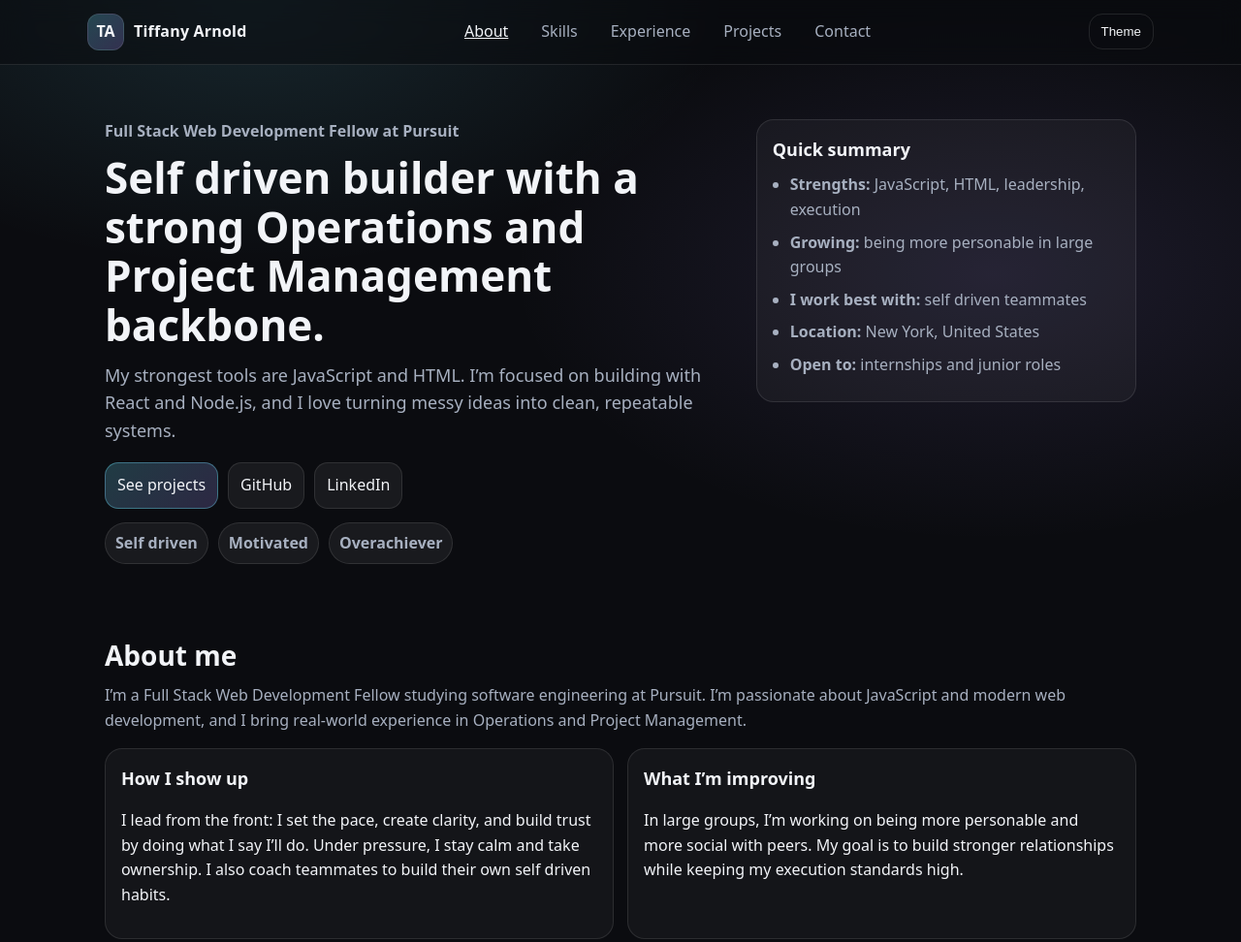
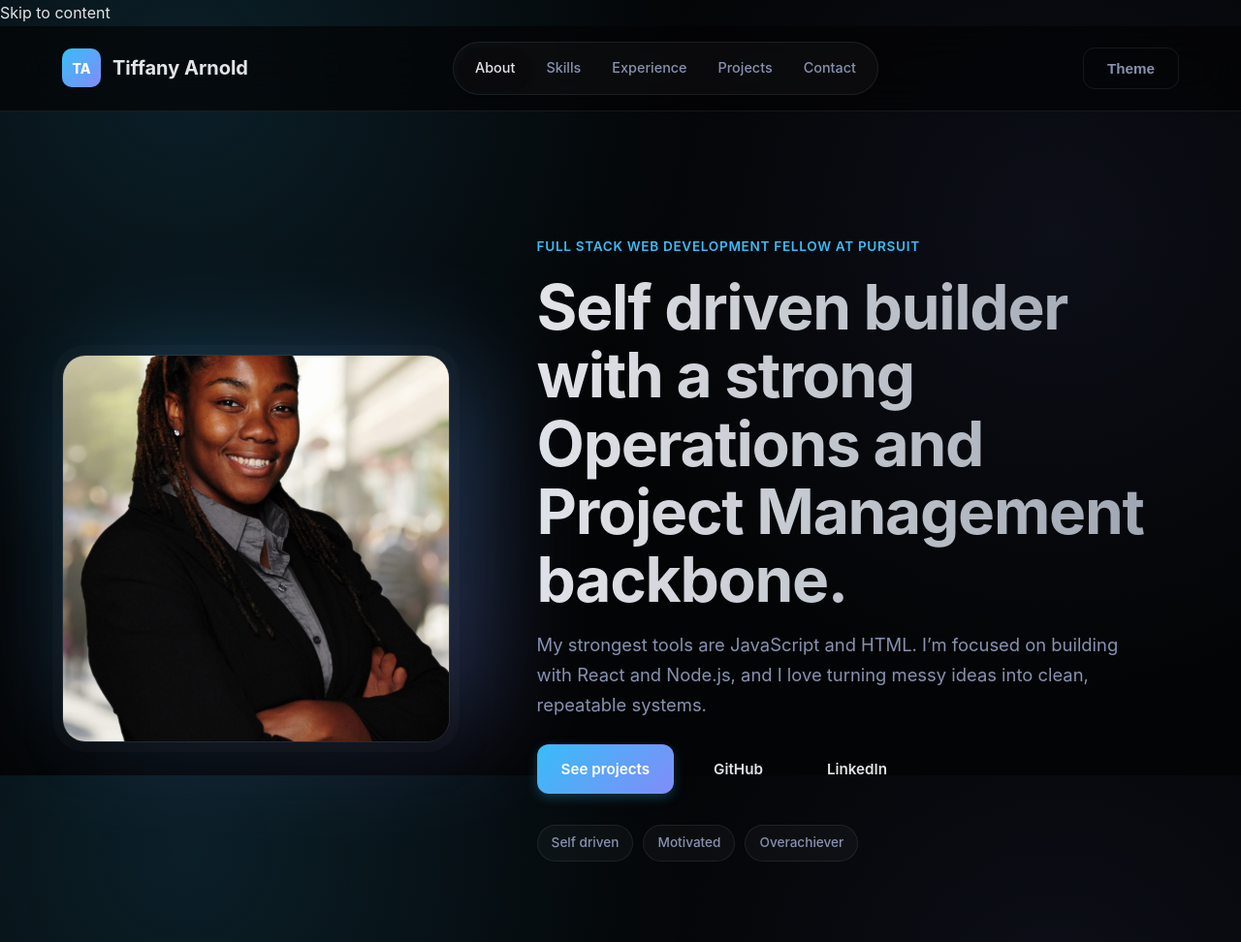
Before and after one commit to tiffanyarnold/tiffanyarnold.github.io, a plain HTML site: page index.html in a window 1280 px wide. Shown: the top 972 px of the page at 97% size. Drawn offline with Linux system fonts and the light colour scheme.

Commit message:
Update UI with premium design and add profile picture

```diff
--- a/index.html
+++ b/index.html
@@ -1,13 +1,12 @@
 <!doctype html>
 <html lang="en">
+
 <head>
   <meta charset="UTF-8" />
   <meta name="viewport" content="width=device-width, initial-scale=1" />
   <title>Tiffany Arnold | Full Stack Web Developer</title>
-    <meta
-      name="description"
-      content="Tiffany Arnold is a Full Stack Web Development Fellow at Pursuit with strengths in JavaScript and HTML, and a background in Operations and Project Management."
-    />
+  <meta name="description"
+    content="Tiffany Arnold is a Full Stack Web Development Fellow at Pursuit with strengths in JavaScript and HTML, and a background in Operations and Project Management." />
   <link rel="stylesheet" href="styles.css" />
 </head>
 
@@ -38,7 +37,10 @@
   <main id="main">
     <section id="top" class="hero">
       <div class="container hero-grid">
-          <div>
+        <div class="hero-image-container">
+          <img src="profile.jpg" alt="Tiffany Arnold" class="hero-image" />
+        </div>
+        <div class="hero-content">
           <p class="eyebrow">Full Stack Web Development Fellow at Pursuit</p>
           <h1>Self driven builder with a strong Operations and Project Management backbone.</h1>
           <p class="lead">
@@ -49,7 +51,8 @@
           <div class="hero-actions">
             <a class="btn btn-primary" href="#projects">See projects</a>
             <a class="btn" href="https://github.com/tiffanyarnold" target="_blank" rel="noreferrer">GitHub</a>
-              <a class="btn" href="https://www.linkedin.com/in/tiffanyoarnold/" target="_blank" rel="noreferrer">LinkedIn</a>
+            <a class="btn" href="https://www.linkedin.com/in/tiffanyoarnold/" target="_blank"
+              rel="noreferrer">LinkedIn</a>
           </div>
 
           <div class="pill-row" aria-label="Brand traits">
@@ -58,17 +61,6 @@
             <span class="pill">Overachiever</span>
           </div>
         </div>
-
-          <aside class="card hero-card" aria-label="Quick summary">
-            <h2 class="card-title">Quick summary</h2>
-            <ul class="checklist">
-              <li><strong>Strengths:</strong> JavaScript, HTML, leadership, execution</li>
-              <li><strong>Growing:</strong> being more personable in large groups</li>
-              <li><strong>I work best with:</strong> self driven teammates</li>
-              <li><strong>Location:</strong> New York, United States</li>
-              <li><strong>Open to:</strong> internships and junior roles</li>
-            </ul>
-          </aside>
       </div>
     </section>
 
@@ -78,7 +70,8 @@
           <h2>About me</h2>
           <p class="muted">
             I’m a Full Stack Web Development Fellow studying software engineering at Pursuit. I’m passionate about
-              JavaScript and modern web development, and I bring real-world experience in Operations and Project Management.
+            JavaScript and modern web development, and I bring real-world experience in Operations and Project
+            Management.
           </p>
         </div>
 
@@ -87,7 +80,8 @@
             <h3 class="card-title">How I show up</h3>
             <p>
               I lead from the front: I set the pace, create clarity, and build trust by doing what I say I’ll do.
-                Under pressure, I stay calm and take ownership. I also coach teammates to build their own self driven habits.
+              Under pressure, I stay calm and take ownership. I also coach teammates to build their own self driven
+              habits.
             </p>
           </div>
 
@@ -164,9 +158,12 @@
           </div>
 
           <ul class="bullets">
-              <li>Enrolled in an intensive, Google funded software engineering fellowship with a 9% acceptance rate (out of 1,500+ applicants). Expected graduation: November 2025.</li>
-              <li>Hands-on experience with HTML, CSS, Java, Android SDK, REST APIs, Git, data structures, algorithms, and team workflows including pair programming and code reviews.</li>
-              <li>Building projects that highlight clean UI, strong JavaScript fundamentals, and practical problem solving.</li>
+            <li>Enrolled in an intensive, Google funded software engineering fellowship with a 9% acceptance rate (out
+              of 1,500+ applicants). Expected graduation: November 2025.</li>
+            <li>Hands-on experience with HTML, CSS, Java, Android SDK, REST APIs, Git, data structures, algorithms, and
+              team workflows including pair programming and code reviews.</li>
+            <li>Building projects that highlight clean UI, strong JavaScript fundamentals, and practical problem
+              solving.</li>
           </ul>
         </article>
       </div>
@@ -176,7 +173,8 @@
       <div class="container">
         <div class="section-head">
           <h2>Projects</h2>
-            <p class="muted">A few projects from my GitHub that show my foundations in JavaScript and the command line.</p>
+          <p class="muted">A few projects from my GitHub that show my foundations in JavaScript and the command line.
+          </p>
         </div>
 
         <div class="grid-3">
@@ -184,10 +182,12 @@
             <h3 class="card-title">Command Line Snowman</h3>
             <p class="muted">Terminal game built in JavaScript.</p>
             <p>
-                A command line version of Snowman (hangman style) focused on input handling, state tracking, and game flow.
+              A command line version of Snowman (hangman style) focused on input handling, state tracking, and game
+              flow.
             </p>
             <div class="project-actions">
-                <a class="btn btn-small" href="https://github.com/tiffanyarnold/FSW-CLI-Snowman" target="_blank" rel="noreferrer">Repo</a>
+              <a class="btn btn-small" href="https://github.com/tiffanyarnold/FSW-CLI-Snowman" target="_blank"
+                rel="noreferrer">Repo</a>
             </div>
           </article>
 
@@ -198,7 +198,8 @@
               A branching text adventure game that practices control flow, validation, and repeated decision points.
             </p>
             <div class="project-actions">
-                <a class="btn btn-small" href="https://github.com/tiffanyarnold/FSW-Text-Based-Adventure" target="_blank" rel="noreferrer">Repo</a>
+              <a class="btn btn-small" href="https://github.com/tiffanyarnold/FSW-Text-Based-Adventure" target="_blank"
+                rel="noreferrer">Repo</a>
             </div>
           </article>
 
@@ -206,10 +207,12 @@
             <h3 class="card-title">HTML Introduction Lab</h3>
             <p class="muted">HTML structure and page building practice.</p>
             <p>
-                A set of HTML exercises (pages, forms, headings, lists) that demonstrates strong fundamentals in semantic markup.
+              A set of HTML exercises (pages, forms, headings, lists) that demonstrates strong fundamentals in semantic
+              markup.
             </p>
             <div class="project-actions">
-                <a class="btn btn-small" href="https://github.com/tiffanyarnold/Pursuit-Core-Web-HTML-Introduction-Lab" target="_blank" rel="noreferrer">Repo</a>
+              <a class="btn btn-small" href="https://github.com/tiffanyarnold/Pursuit-Core-Web-HTML-Introduction-Lab"
+                target="_blank" rel="noreferrer">Repo</a>
             </div>
           </article>
         </div>
@@ -217,7 +220,8 @@
         <div class="callout">
           <p>
             Want to see more? Browse my full repo list on GitHub.
-              <a href="https://github.com/tiffanyarnold?tab=repositories" target="_blank" rel="noreferrer">View repositories</a>
+            <a href="https://github.com/tiffanyarnold?tab=repositories" target="_blank" rel="noreferrer">View
+              repositories</a>
           </p>
         </div>
       </div>
@@ -244,7 +248,8 @@
             <h3 class="card-title">Links</h3>
             <ul class="link-list">
               <li><a href="https://github.com/tiffanyarnold" target="_blank" rel="noreferrer">GitHub</a></li>
-                <li><a href="https://www.linkedin.com/in/tiffanyoarnold/" target="_blank" rel="noreferrer">LinkedIn</a></li>
+              <li><a href="https://www.linkedin.com/in/tiffanyoarnold/" target="_blank" rel="noreferrer">LinkedIn</a>
+              </li>
             </ul>
             <p class="muted">
               I’m especially interested in roles where I can combine engineering with operations thinking:
@@ -265,4 +270,5 @@
 
   <script src="script.js"></script>
 </body>
+
 </html>
--- a/styles.css
+++ b/styles.css
@@ -1,193 +1,462 @@
 :root {
-  --bg: #0b0c10;
-  --panel: #12141a;
-  --text: #f2f4f8;
-  --muted: #a7b0c0;
-  --border: rgba(255, 255, 255, 0.10);
-  --shadow: 0 10px 30px rgba(0, 0, 0, 0.35);
-  --accent: #6ee7ff;
-  --accent2: #a78bfa;
-  --radius: 18px;
-  --max: 1100px;
+  /* Premium Dark Theme */
+  --bg: #030405;
+  --panel: #0a0a0c;
+  --text: #e2e4e8;
+  --text-muted: #8892b0;
+  --border: rgba(255, 255, 255, 0.08);
+  --border-hover: rgba(255, 255, 255, 0.15);
+
+  /* Accents - Sophisticated Blue & Viol3t */
+  --accent-primary: #38bdf8;
+  --accent-secondary: #818cf8;
+  --accent-glow: rgba(56, 189, 248, 0.15);
+
+  --radius: 24px;
+  --radius-sm: 12px;
+  --max-w: 1200px;
+  --font-heading: "Inter", -apple-system, BlinkMacSystemFont, sans-serif;
+  --font-body: "Inter", -apple-system, BlinkMacSystemFont, "Segoe UI", Roboto, sans-serif;
+
+  --shadow-sm: 0 4px 6px -1px rgba(0, 0, 0, 0.3);
+  --shadow-lg: 0 20px 40px -5px rgba(0, 0, 0, 0.4);
 }
 
 [data-theme="light"] {
-  --bg: #fbfbfd;
-  --panel: #ffffff;
-  --text: #0b1020;
-  --muted: #49546a;
-  --border: rgba(0, 0, 0, 0.12);
-  --shadow: 0 10px 30px rgba(0, 0, 0, 0.10);
-  --accent: #0ea5e9;
-  --accent2: #7c3aed;
+  --bg: #ffffff;
+  --panel: #f3f4f6;
+  --text: #111827;
+  --text-muted: #4b5563;
+  --border: rgba(0, 0, 0, 0.08);
+  --border-hover: rgba(0, 0, 0, 0.15);
+  --accent-primary: #0284c7;
+  --accent-secondary: #6366f1;
+  --accent-glow: rgba(2, 132, 199, 0.1);
+  --shadow-sm: 0 4px 6px -1px rgba(0, 0, 0, 0.05);
+  --shadow-lg: 0 20px 40px -5px rgba(0, 0, 0, 0.1);
 }
 
-* { box-sizing: border-box; }
-html { scroll-behavior: smooth; }
+/* Reset & Base */
+*,
+*::before,
+*::after {
+  box-sizing: border-box;
+}
+
+html {
+  scroll-behavior: smooth;
+  -webkit-font-smoothing: antialiased;
+}
+
 body {
   margin: 0;
-  font-family: ui-sans-serif, system-ui, -apple-system, Segoe UI, Roboto, Helvetica, Arial;
-  background: radial-gradient(900px 500px at 20% 0%, rgba(110,231,255,0.12), transparent 55%),
-              radial-gradient(900px 500px at 80% 10%, rgba(167,139,250,0.12), transparent 55%),
-              var(--bg);
+  font-family: var(--font-body);
+  background-color: var(--bg);
+  background-image:
+    radial-gradient(circle at 15% 10%, var(--accent-glow), transparent 40%),
+    radial-gradient(circle at 85% 30%, rgba(129, 140, 248, 0.08), transparent 40%);
+  background-attachment: fixed;
   color: var(--text);
-  line-height: 1.6;
+  line-height: 1.7;
+  overflow-x: hidden;
 }
 
-a { color: inherit; text-decoration-color: rgba(110,231,255,0.6); }
-a:hover { text-decoration-color: rgba(110,231,255,1); }
-
-.container { max-width: var(--max); margin: 0 auto; padding: 0 18px; }
-
-.skip-link {
-  position: absolute; left: -999px; top: 10px;
-  background: var(--panel); border: 1px solid var(--border);
-  padding: 10px 12px; border-radius: 12px; z-index: 999;
-}
-.skip-link:focus { left: 12px; }
-
-.site-header {
-  position: sticky; top: 0; z-index: 50;
-  backdrop-filter: blur(12px);
-  background: rgba(10, 11, 15, 0.55);
-  border-bottom: 1px solid var(--border);
-}
-[data-theme="light"] .site-header { background: rgba(255,255,255,0.75); }
-
-.header-inner {
-  display: flex; align-items: center; justify-content: space-between;
-  gap: 12px; padding: 12px 0;
+/* Typography */
+h1,
+h2,
+h3,
+h4 {
+  font-family: var(--font-heading);
+  font-weight: 700;
+  line-height: 1.1;
+  margin: 0 0 1rem;
+  letter-spacing: -0.02em;
 }
 
-.brand { display: flex; align-items: center; gap: 10px; text-decoration: none; }
-.brand-mark {
-  width: 38px; height: 38px; display: grid; place-items: center;
-  border-radius: 12px;
-  background: linear-gradient(135deg, rgba(110,231,255,0.25), rgba(167,139,250,0.25));
-  border: 1px solid var(--border);
-  font-weight: 800;
+h1 {
+  font-size: clamp(2.5rem, 5vw, 4rem);
+  background: linear-gradient(to right, var(--text), #9ca3af);
+  -webkit-background-clip: text;
+  -webkit-text-fill-color: transparent;
+  background-clip: text;
 }
-.brand-text { font-weight: 700; letter-spacing: 0.2px; }
 
-.nav { display: none; gap: 14px; }
-.nav-link {
-  text-decoration: none; padding: 8px 10px; border-radius: 12px;
-  color: var(--muted);
+h2 {
+  font-size: 2rem;
 }
-.nav-link:hover { background: rgba(255,255,255,0.06); color: var(--text); }
-.nav-link.active { color: var(--text); text-decoration: underline; }
 
-.btn {
-  appearance: none; border: 1px solid var(--border);
-  background: rgba(255,255,255,0.06);
-  color: var(--text);
-  padding: 10px 12px; border-radius: 14px;
-  cursor: pointer;
-  box-shadow: none;
-  text-decoration: none;
-  display: inline-flex; align-items: center; justify-content: center;
-  gap: 8px;
-}
-.btn:hover { transform: translateY(-1px); box-shadow: var(--shadow); }
-.btn:active { transform: translateY(0px); }
-
-.btn-primary {
-  background: linear-gradient(135deg, rgba(110,231,255,0.22), rgba(167,139,250,0.22));
-  border-color: rgba(110,231,255,0.35);
-}
-.btn-ghost { background: transparent; }
-.btn-small { padding: 8px 10px; border-radius: 12px; }
-
-.hero { padding: 56px 0 24px; }
-.hero-grid { display: grid; gap: 18px; align-items: start; }
-.eyebrow { color: var(--muted); margin: 0 0 10px; font-weight: 600; }
-h1 { font-size: clamp(30px, 4vw, 44px); line-height: 1.15; margin: 0 0 12px; }
-.lead { color: var(--muted); font-size: 18px; margin: 0 0 18px; }
-
-.hero-actions { display: flex; flex-wrap: wrap; gap: 10px; margin: 0 0 14px; }
-
-.pill-row { display: flex; flex-wrap: wrap; gap: 10px; }
-.pill {
-  border: 1px solid var(--border);
-  background: rgba(255,255,255,0.06);
-  padding: 8px 10px;
-  border-radius: 999px;
-  color: var(--muted);
+h3 {
+  font-size: 1.25rem;
   font-weight: 600;
 }
 
-.section { padding: 48px 0; }
+p {
+  margin: 0 0 1.5rem;
+}
+
+.muted {
+  color: var(--text-muted);
+}
+
+a {
+  color: inherit;
+  text-decoration: none;
+  transition: color 0.2s;
+}
+
+/* Layout */
+.container {
+  max-width: var(--max-w);
+  margin: 0 auto;
+  padding: 0 24px;
+}
+
+/* Header */
+.site-header {
+  position: sticky;
+  top: 0;
+  z-index: 100;
+  background: rgba(3, 4, 5, 0.7);
+  backdrop-filter: blur(20px);
+  -webkit-backdrop-filter: blur(20px);
+  border-bottom: 1px solid var(--border);
+  padding: 1rem 0;
+}
+
+[data-theme="light"] .site-header {
+  background: rgba(255, 255, 255, 0.7);
+}
+
+.header-inner {
+  display: flex;
+  align-items: center;
+  justify-content: space-between;
+}
+
+.brand {
+  font-weight: 700;
+  font-size: 1.25rem;
+  display: flex;
+  align-items: center;
+  gap: 0.75rem;
+}
+
+.brand-mark {
+  width: 40px;
+  height: 40px;
+  background: linear-gradient(135deg, var(--accent-primary), var(--accent-secondary));
+  border-radius: 10px;
+  display: grid;
+  place-items: center;
+  color: white;
+  font-weight: 800;
+  font-size: 14px;
+}
+
+.nav {
+  display: none;
+  background: rgba(255, 255, 255, 0.03);
+  padding: 6px;
+  border-radius: 99px;
+  border: 1px solid var(--border);
+}
+
+.nav-link {
+  padding: 8px 16px;
+  border-radius: 99px;
+  font-size: 0.9rem;
+  color: var(--text-muted);
+  font-weight: 500;
+}
+
+.nav-link:hover {
+  color: var(--text);
+}
+
+.nav-link.active {
+  background: var(--panel);
+  color: var(--text);
+  box-shadow: var(--shadow-sm);
+}
+
+/* Buttons */
+.btn {
+  display: inline-flex;
+  align-items: center;
+  justify-content: center;
+  padding: 12px 24px;
+  border-radius: var(--radius-sm);
+  font-weight: 600;
+  cursor: pointer;
+  transition: all 0.3s ease;
+  border: 1px solid transparent;
+  font-size: 0.95rem;
+}
+
+.btn-primary {
+  background: linear-gradient(135deg, var(--accent-primary), var(--accent-secondary));
+  color: white;
+  box-shadow: 0 4px 12px rgba(56, 189, 248, 0.25);
+}
+
+.btn-primary:hover {
+  transform: translateY(-2px);
+  box-shadow: 0 8px 16px rgba(56, 189, 248, 0.35);
+}
+
+.btn-ghost {
+  background: transparent;
+  border: 1px solid var(--border);
+  color: var(--text-muted);
+}
+
+.btn-ghost:hover {
+  border-color: var(--text);
+  color: var(--text);
+}
+
+/* Hero Section */
+.hero {
+  padding: 8rem 0 4rem;
+  position: relative;
+}
+
+.hero-grid {
+  display: grid;
+  gap: 3rem;
+  align-items: center;
+}
+
+.hero-content {
+  order: 2;
+}
+
+.hero-image-container {
+  order: 1;
+  position: relative;
+  display: flex;
+  justify-content: center;
+}
+
+.hero-image {
+  width: 100%;
+  max-width: 400px;
+  aspect-ratio: 1;
+  object-fit: cover;
+  border-radius: var(--radius);
+  border: 1px solid var(--border);
+  box-shadow:
+    0 0 0 10px rgba(255, 255, 255, 0.02),
+    var(--shadow-lg);
+  position: relative;
+  z-index: 1;
+}
+
+/* Decorative Glow behind image */
+.hero-image-container::after {
+  content: "";
+  position: absolute;
+  inset: 20px;
+  background: linear-gradient(135deg, var(--accent-primary), var(--accent-secondary));
+  filter: blur(60px);
+  opacity: 0.4;
+  z-index: 0;
+}
+
+.eyebrow {
+  color: var(--accent-primary);
+  font-weight: 600;
+  text-transform: uppercase;
+  letter-spacing: 0.05em;
+  font-size: 0.85rem;
+  margin-bottom: 1rem;
+}
+
+.lead {
+  font-size: 1.15rem;
+  color: var(--text-muted);
+  max-width: 600px;
+}
+
+.hero-actions {
+  display: flex;
+  gap: 1rem;
+  margin-bottom: 2rem;
+}
+
+.pill-row {
+  display: flex;
+  gap: 10px;
+  flex-wrap: wrap;
+}
+
+.pill {
+  font-size: 0.85rem;
+  padding: 6px 14px;
+  border-radius: 99px;
+  background: rgba(255, 255, 255, 0.03);
+  border: 1px solid var(--border);
+  color: var(--text-muted);
+  font-weight: 500;
+}
+
+/* Sections */
+.section {
+  padding: 6rem 0;
+}
+
 .section.alt {
-  background: linear-gradient(180deg, transparent, rgba(255,255,255,0.03), transparent);
+  background: rgba(255, 255, 255, 0.02);
   border-top: 1px solid var(--border);
   border-bottom: 1px solid var(--border);
 }
-.section-head { margin-bottom: 16px; }
-.section-head h2 { margin: 0 0 6px; font-size: 28px; }
-.muted { color: var(--muted); margin: 0; }
 
-.grid-2 { display: grid; gap: 14px; }
-.grid-3 { display: grid; gap: 14px; }
+.section-head {
+  margin-bottom: 3rem;
+  max-width: 600px;
+}
+
+/* Grid & Cards */
+.grid-2 {
+  display: grid;
+  gap: 1.5rem;
+}
+
+.grid-3 {
+  display: grid;
+  gap: 1.5rem;
+}
 
 .card {
-  background: rgba(255,255,255,0.04);
+  background: rgba(255, 255, 255, 0.02);
+  backdrop-filter: blur(10px);
   border: 1px solid var(--border);
+  padding: 2rem;
   border-radius: var(--radius);
-  padding: 16px;
-  box-shadow: none;
+  transition: transform 0.3s ease, border-color 0.3s ease;
 }
-[data-theme="light"] .card { background: rgba(0,0,0,0.02); }
 
-.card-title { margin: 0 0 10px; font-size: 18px; }
+.card:hover {
+  transform: translateY(-5px);
+  border-color: var(--border-hover);
+  background: rgba(255, 255, 255, 0.04);
+}
 
-.checklist { margin: 0; padding-left: 18px; color: var(--muted); }
-.checklist li { margin: 8px 0; }
+.card-title {
+  margin-bottom: 1rem;
+  color: var(--text);
+}
 
-.tags { list-style: none; margin: 0; padding: 0; display: flex; flex-wrap: wrap; gap: 8px; }
+/* Tags & Lists */
+.tags {
+  list-style: none;
+  padding: 0;
+  margin: 0;
+  display: flex;
+  flex-wrap: wrap;
+  gap: 8px;
+}
+
 .tags li {
-  border: 1px solid var(--border);
-  padding: 7px 9px;
-  border-radius: 999px;
-  color: var(--muted);
-  background: rgba(255,255,255,0.04);
+  font-size: 0.85rem;
+  padding: 6px 12px;
+  border-radius: 8px;
+  background: rgba(56, 189, 248, 0.08);
+  /* slight tint */
+  color: var(--accent-primary);
   font-weight: 600;
-  font-size: 13px;
+}
+
+.project-card {
+  display: flex;
+  flex-direction: column;
+  height: 100%;
+}
+
+.project-actions {
+  margin-top: auto;
+  padding-top: 1.5rem;
+}
+
+.btn-small {
+  padding: 8px 16px;
+  font-size: 0.85rem;
 }
 
 .experience-top {
   display: flex;
-  align-items: baseline;
   justify-content: space-between;
-  gap: 12px;
   flex-wrap: wrap;
-  margin-bottom: 10px;
-}
-.bullets { margin: 0; padding-left: 18px; color: var(--muted); }
-.bullets li { margin: 8px 0; }
-
-.project-actions { margin-top: 12px; display: flex; gap: 10px; flex-wrap: wrap; }
-
-.callout {
-  margin-top: 14px;
-  border: 1px dashed rgba(110,231,255,0.35);
-  border-radius: var(--radius);
-  padding: 14px 16px;
-  color: var(--muted);
-  background: rgba(110,231,255,0.06);
+  gap: 1rem;
+  margin-bottom: 1rem;
 }
 
-.link-list { margin: 0; padding-left: 18px; color: var(--muted); }
-.contact-line { margin: 0 0 10px; }
+.bullets {
+  padding-left: 1.25rem;
+  color: var(--text-muted);
+}
 
+.bullets li {
+  margin-bottom: 0.75rem;
+}
+
+/* Contact */
+.link-list {
+  list-style: none;
+  padding: 0;
+  display: flex;
+  gap: 1.5rem;
+}
+
+.link-list a {
+  font-weight: 600;
+  border-bottom: 1px solid var(--border);
+}
+
+.link-list a:hover {
+  border-bottom-color: var(--text);
+}
+
+/* Footer */
 .site-footer {
+  padding: 3rem 0;
   border-top: 1px solid var(--border);
-  padding: 18px 0;
+  text-align: center;
+  color: var(--text-muted);
+  font-size: 0.9rem;
 }
-.footer-inner { display: flex; align-items: center; justify-content: space-between; gap: 12px; }
 
+.footer-inner {
+  display: flex;
+  justify-content: space-between;
+  align-items: center;
+}
+
+/* Desktop Styles */
 @media (min-width: 860px) {
-  .nav { display: flex; }
-  .hero-grid { grid-template-columns: 1.25fr 0.75fr; }
-  .grid-2 { grid-template-columns: 1fr 1fr; }
-  .grid-3 { grid-template-columns: 1fr 1fr 1fr; }
+  .nav {
+    display: flex;
+  }
+
+  .grid-2 {
+    grid-template-columns: 1fr 1fr;
+  }
+
+  .grid-3 {
+    grid-template-columns: repeat(3, 1fr);
+  }
+
+  .hero-grid {
+    grid-template-columns: 0.8fr 1.2fr;
+    /* Image left, text right */
+  }
+
+  .hero-image-container {
+    order: 0;
+    justify-content: flex-start;
+  }
+
+  .hero-content {
+    order: 1;
+  }
 }
```
Also changed, not shown: profile.jpg (added). Lines whose indentation alone changed are shown as unchanged.
